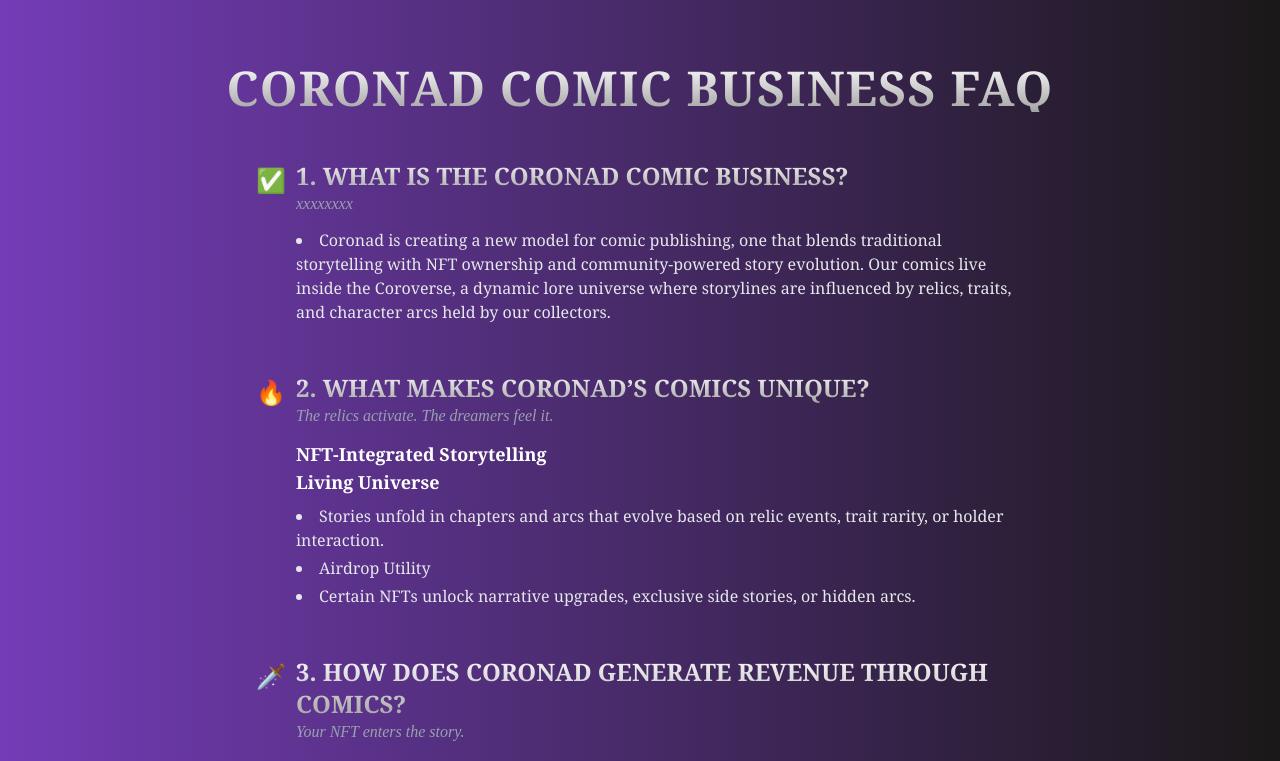
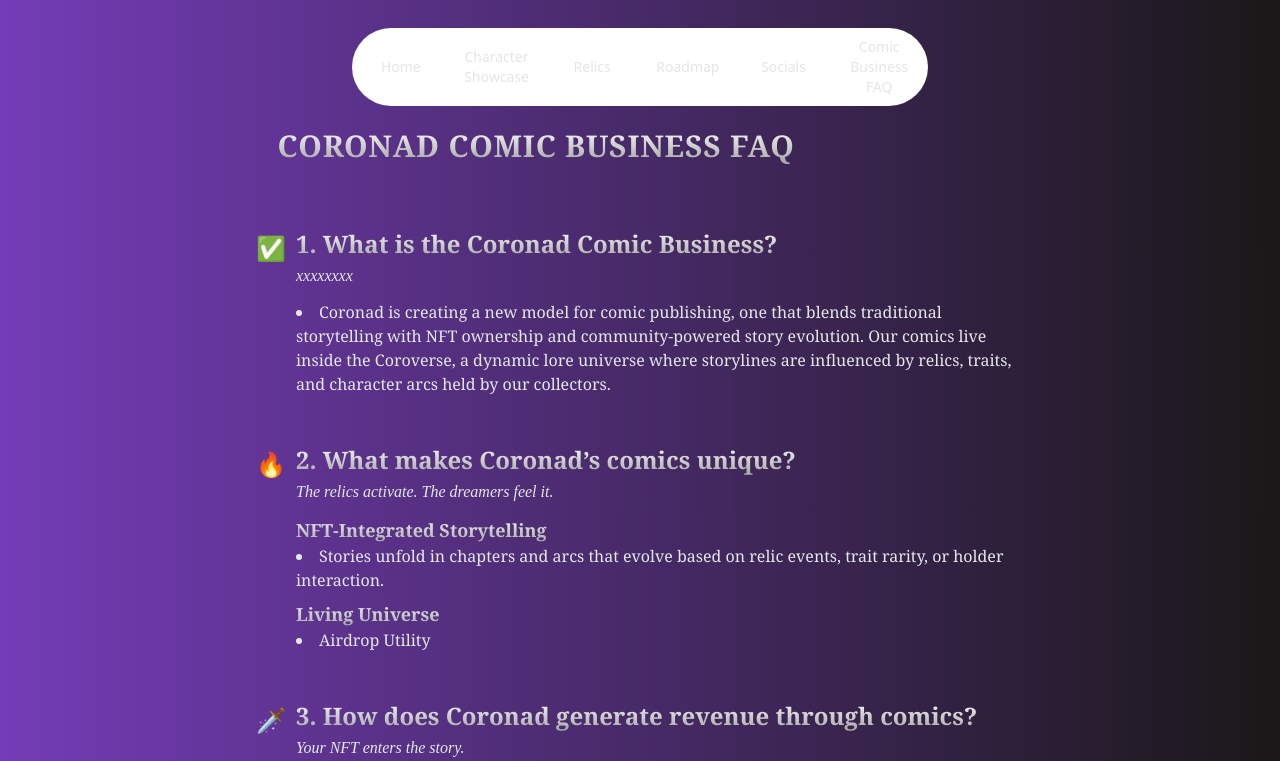
Before and after one commit to TheinSoe137/coronad2.0, a React (Vite) app in the folder coronad/: page /comics-faq in a window 1280 px wide. Shown: the top 761 px of the page. Built offline with nearby package versions, Linux system fonts and the light colour scheme; a web font is replaced by a local one.

Commit message:
complete:Comicfaq

```diff
--- a/coronad/src/mycomponents/ComicBusinessFAQ.jsx
+++ b/coronad/src/mycomponents/ComicBusinessFAQ.jsx
@@ -1,12 +1,12 @@
 import { motion } from "framer-motion";
 
-
+import Navbar from "./Navbar";
 
 const phases = [
   {
     icon: "✅", // Completed icon
     title: "1. What is the Coronad Comic Business?",
-
+    subtitle: [""],
     tagline: "xxxxxxxx",
     bullets: [
       "Coronad is creating a new model for comic publishing, one that blends traditional storytelling with NFT ownership and community-powered story evolution. Our comics live inside the Coroverse, a dynamic lore universe where storylines are influenced by relics, traits, and character arcs held by our collectors."
@@ -120,21 +120,20 @@ const fadeVariants = {
 };
 
 export default function ComicBusinessFAQ() {
-  return (
+  return (<>
+    <Navbar/>
     <section className="bg-parchment bg-cover bg-center text-gold py-16 px-6 font-serif">
       {/* Heading */}
-      <div className="max-w-4xl mx-auto text-center mb-12">
+      <div className="max-w-4xl mx-auto text-center m-8 md:m-16">
         <motion.h1
           initial={{ opacity: 0, y: -20 }}
           animate={{ opacity: 1, y: 0 }}
           transition={{ duration: 0.8 }}
-          className="text-3xl md:text-5xl font-bold tracking-wide uppercase"
+          className="text-3xl md:text-3xl font-bold tracking-wide uppercase"
         >
           Coronad Comic Business FAQ
         </motion.h1>
-        {/* <p className="text-lg md:text-xl mt-2 text-gray-300">
-          8+ Months of Building. Now We Begin.
-        </p> */}
+
       </div>
 
       {/* Phases */}
@@ -155,31 +154,32 @@ export default function ComicBusinessFAQ() {
             </span>
 
             {/* Phase Title */}
-            <h2 className="text-xl md:text-2xl font-bold uppercase">
+            <h2 className="text-xl md:text-2xl font-bold uppercas mb-1">
               {phase.title}
               {" "}
 
             </h2>
             {/* Tagline */}
-            <p className="italic text-gray-400 mb-3">
+            <p className="italic text-gray-200 mb-3">
               {phase.tagline}
             </p>
 
             {/* Bullets */}
-            <h4 className="text-lg text-white font-semibold mb-2">
-              {phase.subtitle && phase.subtitle.map((line, i) => (
-                <span key={i} className="block">{line}</span>
-              ))}</h4>
-            <ul className="list-disc list-inside space-y-1 text-gray-200 text-sm md:text-base">
-              {phase.bullets.map(b => (
-                <li key={b}>{b}</li>
-              ))}
-            </ul>
+            {phase.subtitle && phase.subtitle.map((line,i)=> (  <div key={i} className="mb-2">
+            <h3 key={i} className="text-lg text-white font-semibold">
+              {line}</h3>
+               <ul className="list-disc list-inside text-gray-200 text-sm md:text-base">
+                {console.log(phase.bullets[i])}
+                <li key={i} >{phase.bullets[i]}</li>
+               </ul></div>
+            ))}
+
           </motion.div>
         ))}
 
         <p>The Coroverse is not static. It's alive and your relics will guide where it grows.You don’t just hold NFTs. You hold the keys to a living comic universe.</p>
       </div>
     </section>
+  </>
   );
 }
```
